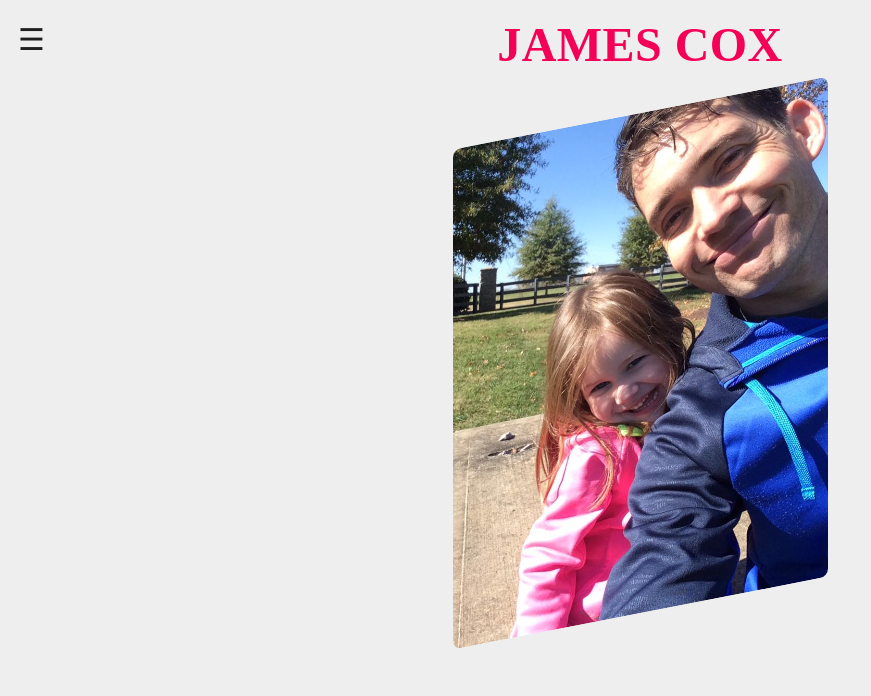
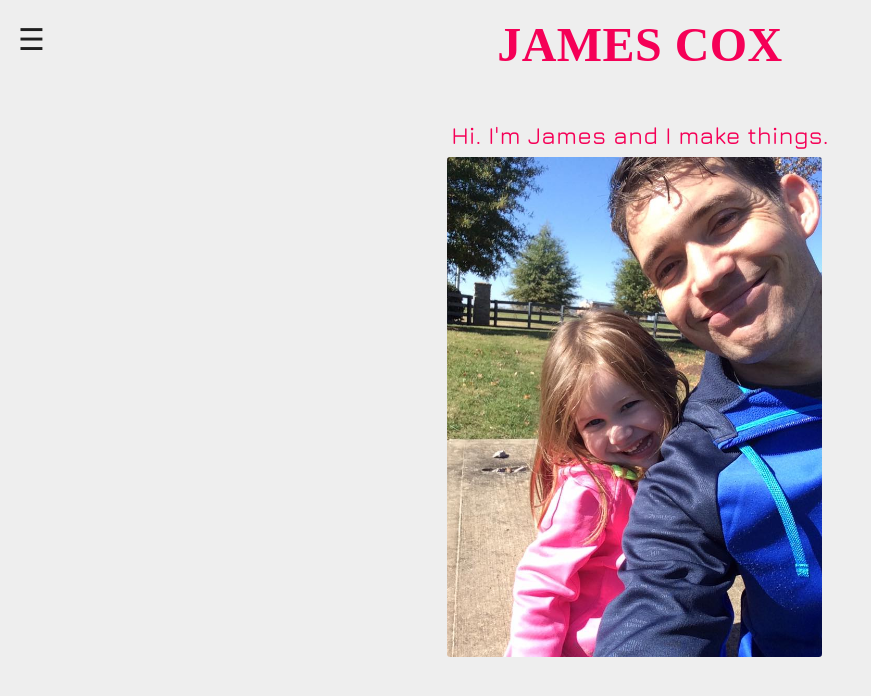
Before and after one commit to jamesncox/portfolio, a React (Create React App) app: page / in a window 1280 px wide. Shown: the top 696 px of the page, without its empty margins (0-871 px from the left). Built offline with nearby package versions, Linux system fonts and the light colour scheme; the HTML template or start-up script is replaced by a standard one; a web font is replaced by a local one.

Commit message:
Update Welcome.js with Typography and styling

```diff
--- a/src/components/layout/Welcome.js
+++ b/src/components/layout/Welcome.js
@@ -1,5 +1,6 @@
 import React from 'react'
 import Box from '@material-ui/core/Box'
+import Typography from '@material-ui/core/Typography';
 import { makeStyles } from '@material-ui/core/styles';
 import EllieAndJames from '../../assets/images/ellie and james.jpg'
 
@@ -9,17 +10,32 @@ const useStyles = makeStyles((theme) => ({
         marginTop: theme.spacing(4),
         maxWidth: "100%",
         height: "auto",
+        // clipPath: "polygon(15% 0%, 100% 0%, 85% 100%, 0% 100%)"
     },
     image: {
         height: 500,
-        borderRadius: ".5rem",
-        transform: "skewY(-11deg)",
+        borderRadius: ".2rem",
+        // transform: "skewY(5deg)",
         [theme.breakpoints.down('sm')]: {
             height: 450
         },
         [theme.breakpoints.down('xs')]: {
             height: 400
         }
+    },
+    text: {
+        alignSelf: "center",
+        textAlign: "center",
+        fontFamily: "'Jura', sans-serif",
+        color: "#f50057",
+        fontSize: "1.5rem",
+        padding: ".25rem",
+        [theme.breakpoints.down('sm')]: {
+            fontSize: "1.25rem"
+        },
+        [theme.breakpoints.down('xs')]: {
+            fontSize: "1rem"
+        },
     }
 }));
 
@@ -27,7 +43,10 @@ const useStyles = makeStyles((theme) => ({
 export default function Welcome(props) {
     const classes = useStyles()
     return (
-        <Box className={classes.box} >
+        <Box className={classes.box}>
+            <Typography className={classes.text}>
+                Hi. I'm James and I make things.
+            </Typography>
             <img className={classes.image} src={EllieAndJames} alt="Ellie and James" />
         </Box>
     )
```
